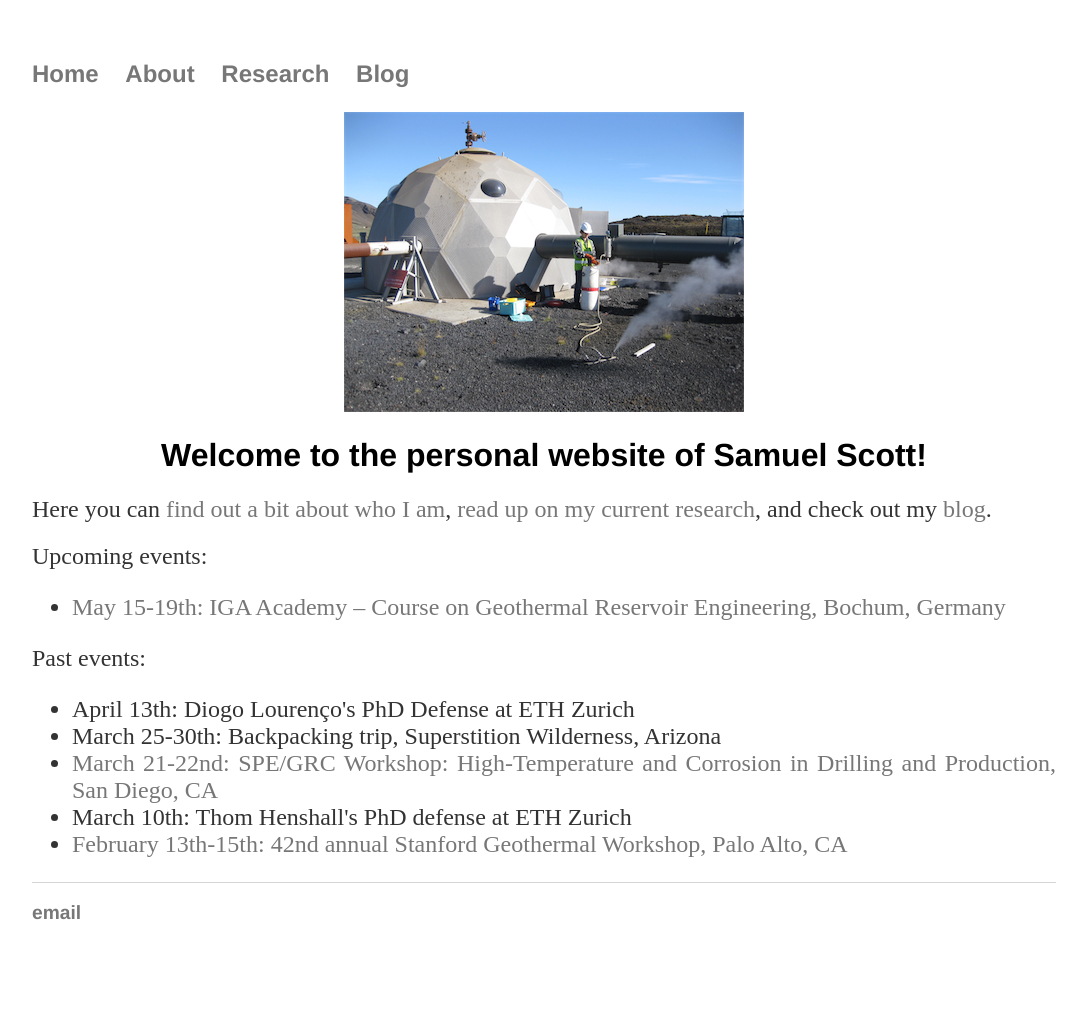
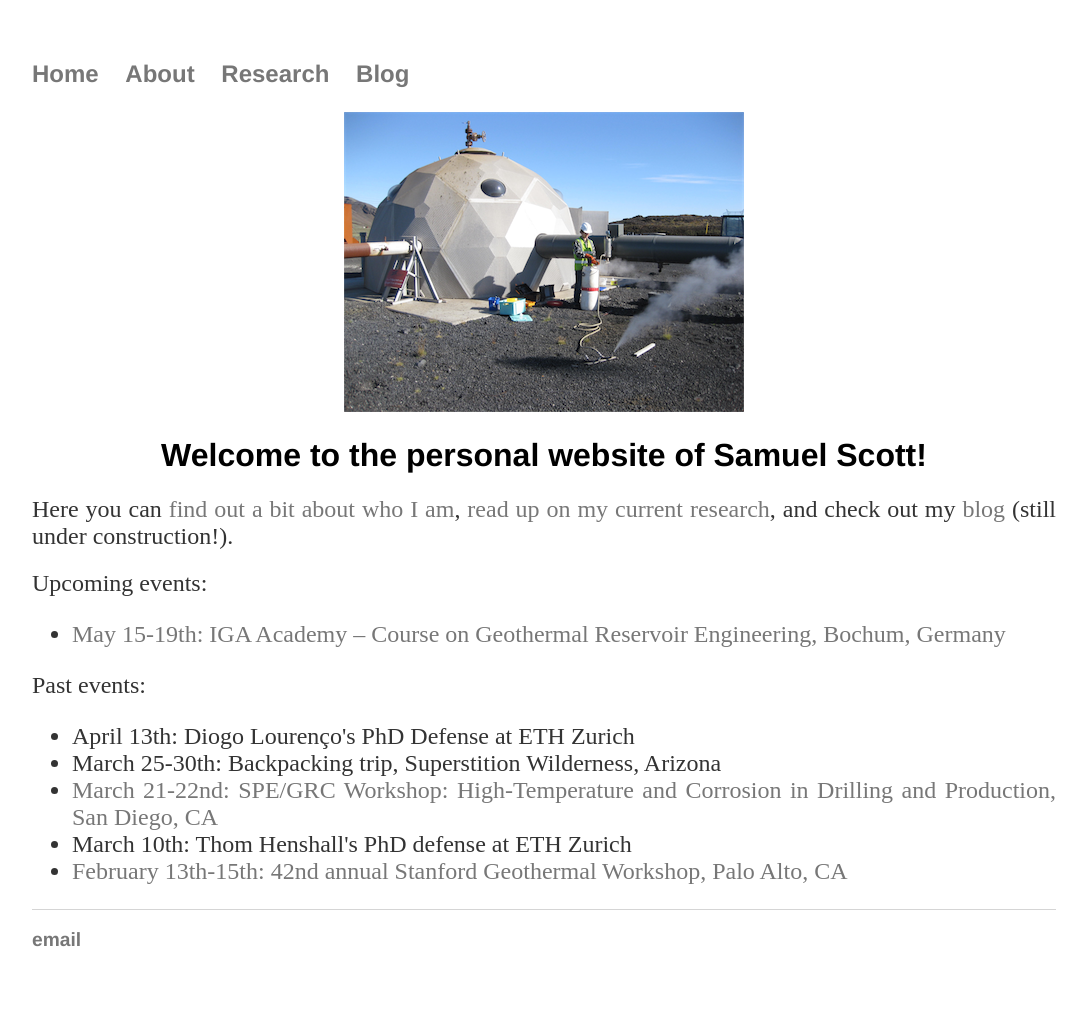
Before and after one commit to two-phaseflow/two-phaseflow.github.io, a Jekyll site: the page built from index.html, in a window 1280 px wide. Shown: the whole page, without its empty margins (96-1183 px from the left). Built offline with Jekyll 4.4.1, drawn with Linux system fonts in a browser that asks for light colours; before the commit the page ends 984 px from its top, so only the background shows below that.

Commit message:
Update index.html

```diff
--- a/index.html
+++ b/index.html
@@ -8,7 +8,7 @@ title: Samuel Scott's personal website
             title="Fieldwork in Iceland"%}
 	<h1>Welcome to the personal website of Samuel Scott!</h1>
 	<h2>Here you can <a href="/about">find out a bit about who I am</a>, <a href="/research">read up on my current research</a>, and check
-		out my <a href="/blog">blog</a>. </h2>
+		out my <a href="/blog">blog</a> (still under construction!). </h2>
 
 <h2> Upcoming events:
 <ul>
```
